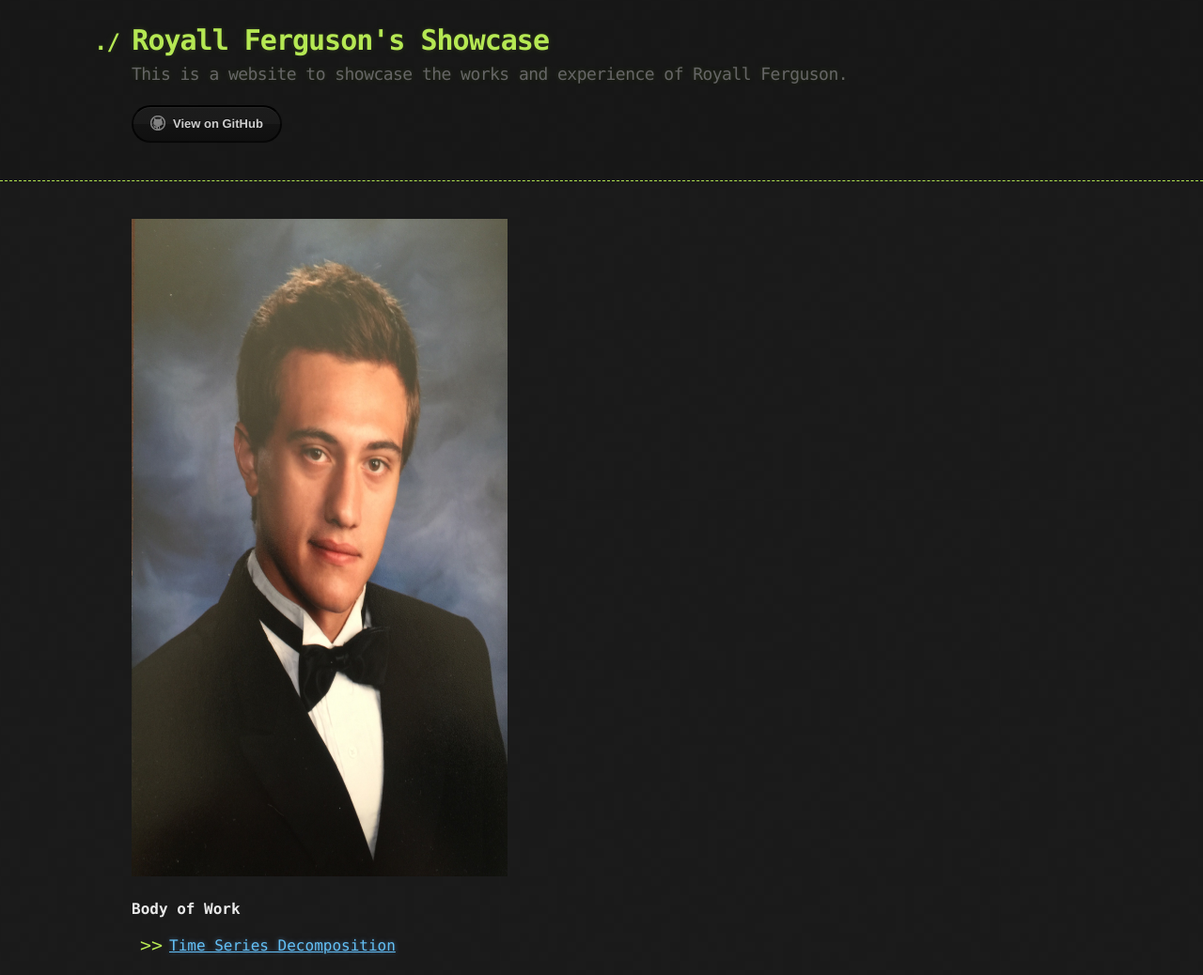
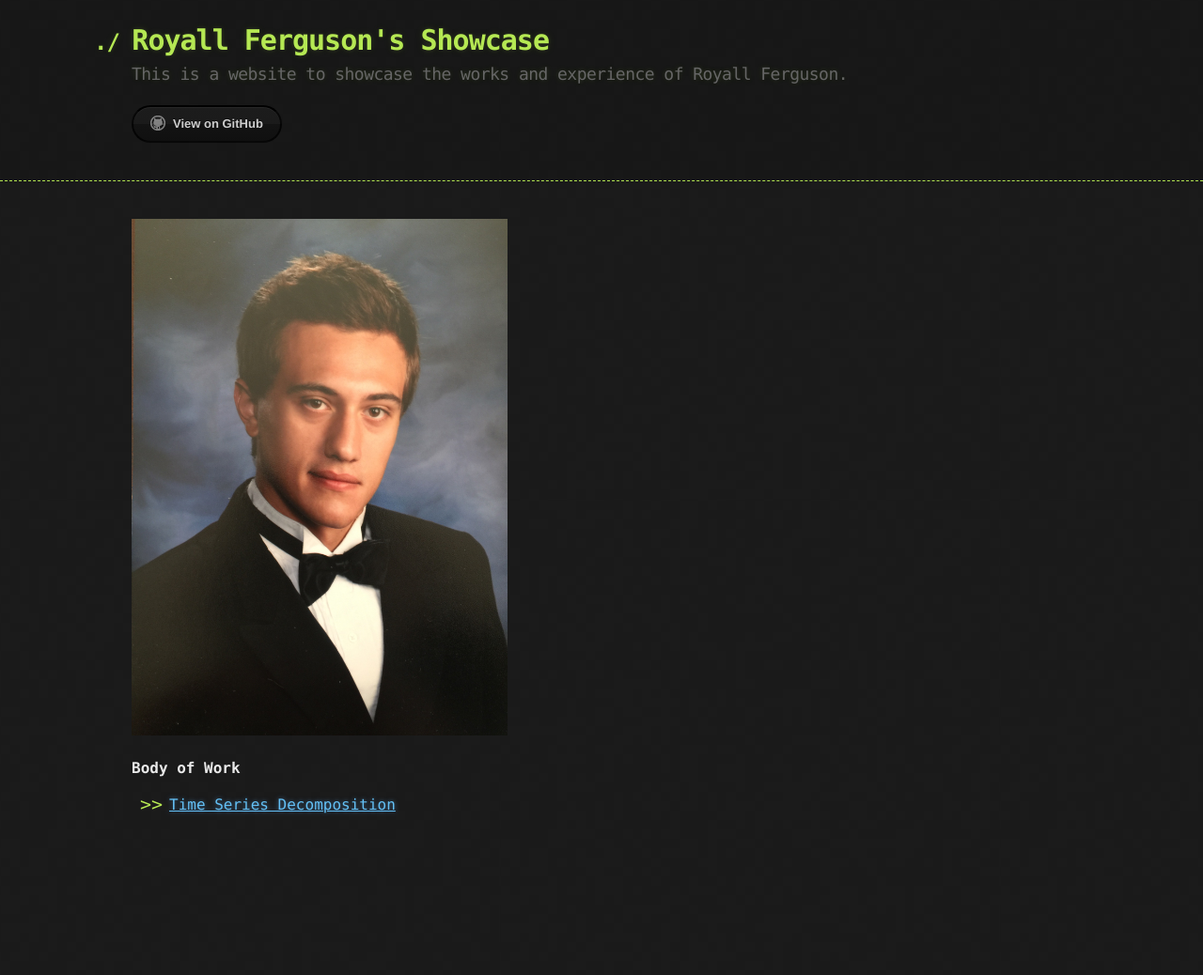
Before and after one commit to rferg012/rferg012.gethub.io, a Jekyll site: the page built from index.md, in a window 1280 px wide. Shown: the whole page at 94% size. Built offline with Jekyll 4.4.1, drawn with Linux system fonts in a browser that asks for light colours; our own code applies the rules of GitHub Pages for plain Markdown files; after the commit the page ends 900 px from its top, so only the background shows below that.

Commit message:
Update index.md

```diff
--- a/index.md
+++ b/index.md
@@ -2,7 +2,7 @@
 title: Royall Ferguson's Showcase
 description: This is a website to showcase the works and experience of Royall Ferguson.
 ---
-![My Photo](Seniorphoto.jpg){:height="700px" width="400px"}
+![My Photo](Seniorphoto.jpg){:height="550px" width="400px"}
 
 **Body of Work**
 - [Time Series Decomposition](/timeseries/index.md)
```
